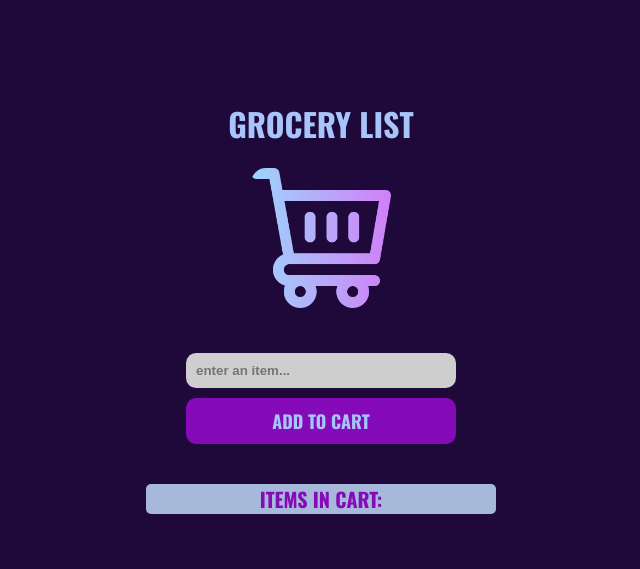
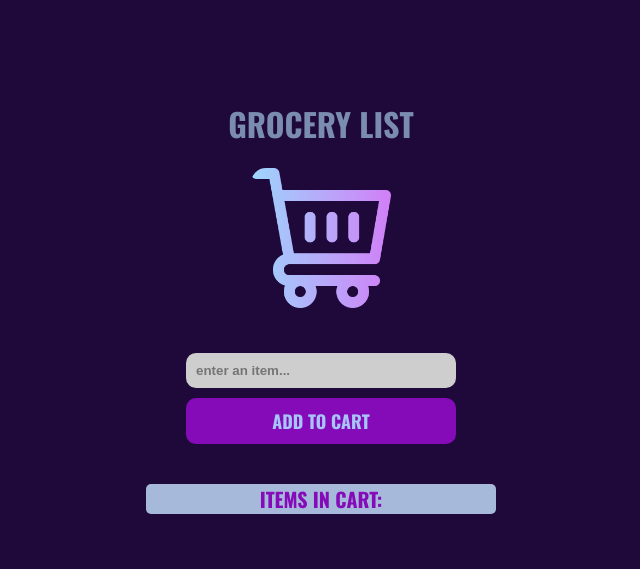
Before and after one commit to iamMysticK23/grocery-list-mobile-app, a plain HTML site: page index.html in a window 1280 px wide. Shown: the whole page, without its empty margins (319-959 px from the left). Drawn offline with nearby package versions, Linux system fonts and the light colour scheme; no server answers.

Commit message:
change the font color on the body

```diff
--- a/index.css
+++ b/index.css
@@ -7,7 +7,7 @@ html, body {
 
 body {
     background: #1f093a;;
-    color: #a7c5fb;
+    color: #7a8db0;
 }
 
 h1 {
```
